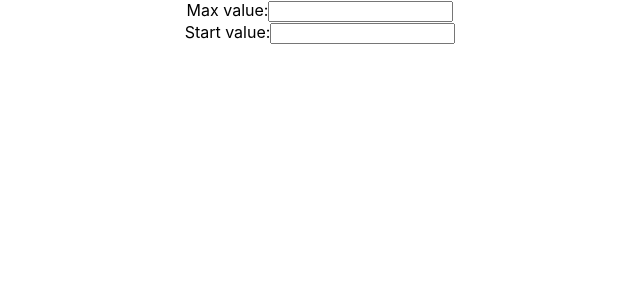
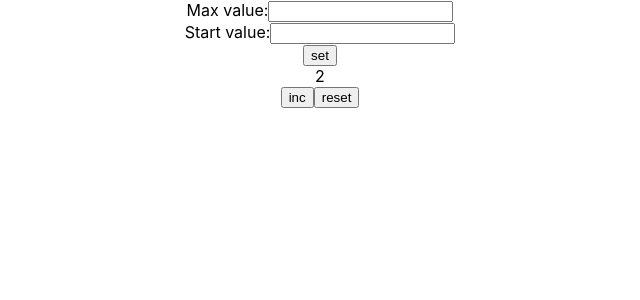
Before and after one commit to Nastassia27/counterTwo, a React (Create React App) app: page / in a window 1280 px wide. Shown: the top 300 px of the page, without its empty margins (320-960 px from the left). Built offline with nearby package versions, Linux system fonts and the light colour scheme.

Commit message:
add all elements

```diff
--- a/src/App.tsx
+++ b/src/App.tsx
@@ -2,20 +2,33 @@ import React from 'react';
 import logo from './logo.svg';
 import './App.css';
 import Input from "./components/Input/Input";
+import Button from "./components/Button/Button";
 
 function App() {
     const [startValue, setStartValue] = React.useState('');
     const [maxValue, setMaxValue] = React.useState('');
+    const [resultValue, setResultValue] = React.useState('');
 
-    const onChangeMaxValueHandler=()=>{
+    const onChangeMaxValueHandler = () => {
         setMaxValue('');
     }
 
-    const onChangeStartValueHandler=()=>{
+    const onChangeStartValueHandler = () => {
         setStartValue('');
+    }
+    const setNumbersHandler = () => {
+
+    }
+    const increaseValueHandler = () => {
+        setResultValue('')
+    }
+
+    const resetValueHandler = () => {
+        setResultValue('')
     }
     return (
         <div className="App">
+            <div className='set-numbers'>
                 <div>
                     Max value:
                     <Input value={maxValue} onChange={onChangeMaxValueHandler} type='number'/>
@@ -24,6 +37,17 @@ function App() {
                     Start value:
                     <Input value={startValue} onChange={onChangeStartValueHandler} type='number'/>
                 </div>
+                <div>
+                    <Button title={'set'} onClick={setNumbersHandler}/>
+                </div>
+            </div>
+            <div className='show-results'>
+                <div>{resultValue}{2}</div>
+                <>
+                    <Button title={'inc'} onClick={increaseValueHandler}/>
+                    <Button title={'reset'} onClick={resetValueHandler}/>
+                </>
+            </div>
         </div>
     );
 }
```
Lines whose indentation alone changed are shown as unchanged.
